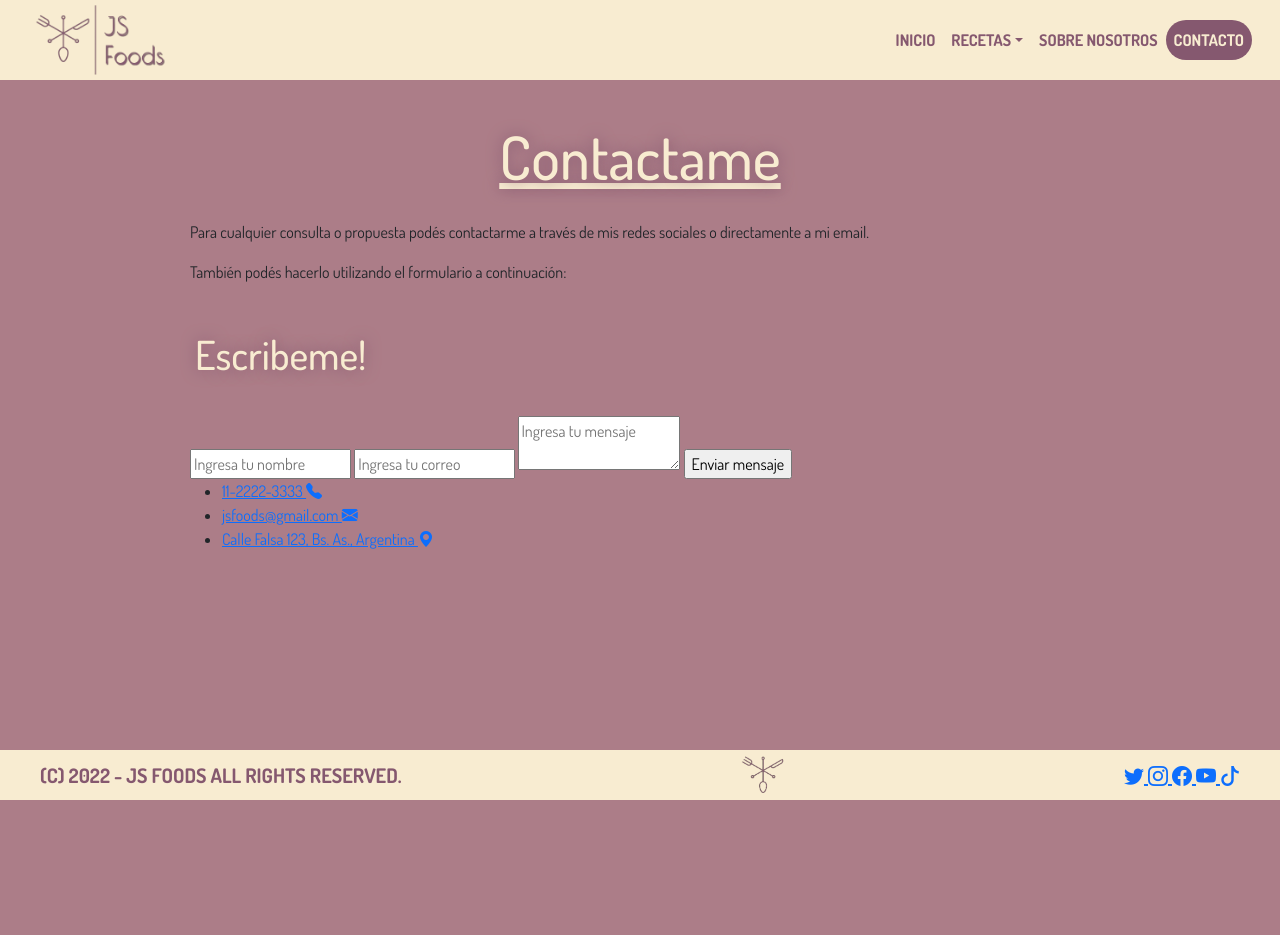
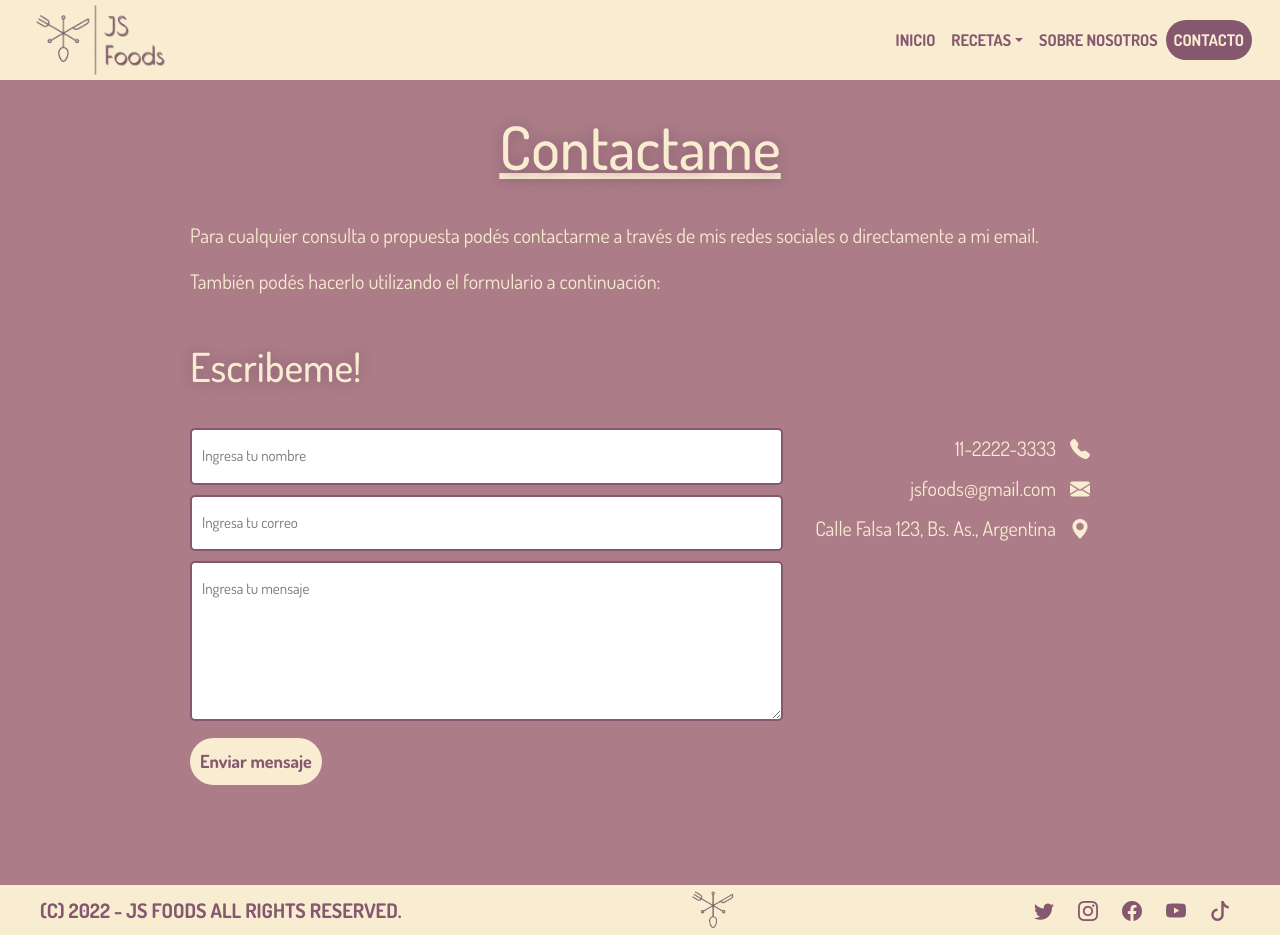
Before and after one commit to JoniSolano/SolanoJonathanProyecto, a website: page pages/contacto.html in a window 1280 px wide. Before the commit the page ends 800 px from the top, so only its background shows below. Drawn offline with nearby package versions, Linux system fonts and the light colour scheme.

Commit message:
sass en contacto y mas

```diff
--- /dev/null
+++ b/scss/_body-main.scss
@@ -0,0 +1,16 @@
+body{
+    margin: 0px;
+    background-color: $color2;
+    font-family: $font;
+    position: relative;
+    padding-bottom: 150px;
+    min-height: 100vh;
+
+    main{
+        margin: auto;
+        width: 90%;
+        max-width: 900px;
+        color: $color4;
+        font-size: $font-size*2;
+    }
+}
--- a/scss/_carrusel.scss
+++ b/scss/_carrusel.scss
@@ -0,0 +1,19 @@
+.inicio{
+    min-height: 100vh;
+    background: linear-gradient(90deg, rgba(0,0,0,0.1) 0%, rgba(0,0,0,0.5) 100%), url(../img/fondo.jpg);
+    background-size: cover;
+    background-repeat: no-repeat;
+    background-position: center;
+    position: relative;
+
+    .slider{
+        text-align: center;
+        padding-bottom: 100px;
+    }
+
+    .carousel{
+        border: 5px solid $color4;
+        border-radius: $border-radius;
+        box-shadow: $box-shadow;
+    }
+}
--- /dev/null
+++ b/scss/_datos.scss
@@ -0,0 +1,22 @@
+.conteiner-formulario{
+    .datos{
+        ul{
+            list-style-type: none;
+            text-align: right;
+
+            li{
+                padding: 5px 0px;
+
+                a{
+                    color: $color4;
+                    text-decoration: none;
+                    margin-bottom: 5px;
+
+                    i{
+                        margin-left: 10px;
+                    }
+                }
+            }
+        }
+    }
+}
--- a/scss/_footer.scss
+++ b/scss/_footer.scss
@@ -1,5 +1,3 @@
-@import "variables";
-
 footer{
     position: absolute;
     bottom: 0;
@@ -16,4 +14,18 @@ footer{
     img{
         height: 40px;
     }
+
+    a{
+        text-decoration: none;
+        color: $color1;
+    }
+
+    i{
+        padding: 0 10px;
+        transition: .3s;
+    }
+
+    i:hover{
+        color: $color5;
+    }
 }
--- a/scss/_formulario.scss
+++ b/scss/_formulario.scss
@@ -0,0 +1,40 @@
+.conteiner-formulario{
+
+    .formulario{
+        form{
+
+            .campo, textarea{
+                width: 100%;
+                padding: 15px 10px;
+                font-size: $font-size+5;
+                border: $border;
+                margin-bottom: 10px;
+                border-radius: $border-radius/2;
+                outline: 0px;
+            }
+
+            textarea{
+                height: 160px;
+            }
+
+            .btn-enviar{
+                padding: 10px;
+                font-size: 18px;
+                font-weight: bold;
+                border: none;
+                outline: 0;
+                background-color: #F8ECD1;
+                color: #85586F;
+                border-radius: 5px;
+                cursor: pointer;
+                transition: all 300ms ease;
+                border-radius: 24px;
+            }
+
+            .btn-enviar:hover{
+                background-color: #85586F;
+                color: #F8ECD1;
+            }
+        }
+    }
+}
--- a/scss/_generales.scss
+++ /dev/null
@@ -1,43 +0,0 @@
-@import "variables";
-
-body{
-    margin: 0px;
-    background-color: $color2;
-    font-family: $font;
-    position: relative;
-    padding-bottom: 150px;
-    min-height: 100vh;
-
-    main{
-        margin: auto;
-        width: 90%;
-        max-width: 900px;
-    }
-
-    h1{
-        font-size: $font-size*6;
-        color: $color4;
-        text-shadow: $txtshdw;
-        text-align: center;
-        padding: 40px 0 20px 0;
-        text-decoration: underline;
-    }
-
-    h2{
-        padding: 20px 10px;
-        text-align: center;
-        font-size: 40px;
-        color: $color4;
-        text-shadow: $txtshdw;
-        padding: 30px 5px;
-    }
-}
-
-.inicio{
-    min-height: 100vh;
-    background: linear-gradient(90deg, rgba(0,0,0,0.1) 0%, rgba(0,0,0,0.5) 100%), url(../img/fondo.jpg);
-    background-size: cover;
-    background-repeat: no-repeat;
-    background-position: center;
-    position: relative;
-}
--- /dev/null
+++ b/scss/_grids.scss
@@ -0,0 +1,21 @@
+// Grid de pag sobre nosotros
+
+
+// Grid de pag contacto
+.conteiner-formulario{
+    display: grid;
+    grid-template-areas:
+    "caja1 caja1 caja1"
+    "caja2 caja2 caja3"
+    "caja2 caja2 caja3"
+    ;
+    .contactame{
+        grid-area: caja1;
+    }
+    .formulario{
+        grid-area: caja2;
+    }
+    .datos{
+        grid-area: caja3;
+    }
+}
--- a/scss/_nav.scss
+++ b/scss/_nav.scss
@@ -1,9 +1,5 @@
-@import "variables";
-@import "generales";
-
 .navbar, .dropdown-menu{
     background-color: $color4;
-    animation: $animacion1;
 
     img{
         height: 70px;
@@ -24,7 +20,7 @@
 
     .active{
         color: $color4 !important;
-        background-color: $color1;
-        border-radius: 20px;
+        background-color: $color1 !important;
+        border-radius: $border-radius*2;
     }
 }
--- /dev/null
+++ b/scss/_titulos.scss
@@ -0,0 +1,17 @@
+.titulos{
+    color: $color4;
+    text-align: center;
+    text-shadow: $txtshdw;
+    padding: 30px 0;
+}
+
+h1{
+    @extend .titulos;
+    font-size: $font-size*6;
+    text-decoration: underline;
+}
+
+h2{
+    @extend .titulos;
+    font-size: 40px;
+}
--- a/scss/_variables.scss
+++ b/scss/_variables.scss
@@ -6,7 +6,6 @@ $color5: #FF7171;
 $font: 'Dosis', sans-serif;
 $font-size: 10px;
 $txtshdw: 0px 0px 15px $color1;
-$box-shadow:  0px 3px 6px 0 black;
-$btn-border: 2px solid;
-$animacion1: animate__backInDown;
-$animacion2: animate_backInUp;
+$box-shadow:  0px 3px 6px 0 $color1;
+$border-radius: 10px;
+$border: 2px solid $color1;
--- a/scss/styles.scss
+++ b/scss/styles.scss
@@ -1,2 +1,9 @@
+@import "variables";
+@import "body-main";
+@import "titulos";
 @import "nav";
+@import "carrusel";
+@import "grids";
+@import "formulario";
+@import "datos";
 @import "footer";
```
Also changed, not shown: css/styles.css, scss/_main.scss (deleted).
